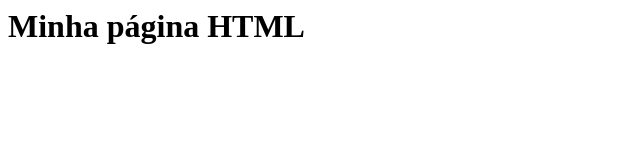
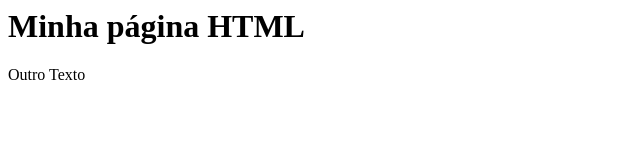
Before and after one commit to juliadutra/gama-no-github, a plain HTML site: page index.html in a window 1280 px wide. Shown: the full height of the page, 0-640 px from the left. Drawn offline with Linux system fonts and the light colour scheme.

Commit message:
outro commit, desta vez em main

```diff
--- a/index.html
+++ b/index.html
@@ -1,5 +1,6 @@
 <html>
 	<body>
 		<h1>Minha página HTML</h1>
+		<p>Outro Texto</p>
 	</body>
 </html>
```
